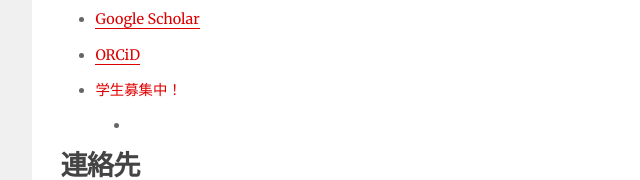
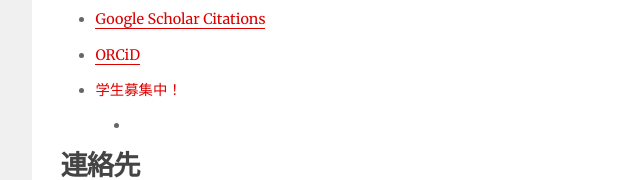
Before and after one commit to masaki-ogura/masakiogura-com, a plain HTML site: page index_j.html in a window 1280 px wide. Shown: the part 317-497 px from the top of the page, 150-790 px from the left. Drawn offline with Linux system fonts and the light colour scheme.

Commit message:
Update index_j.html

```diff
--- a/index_j.html
+++ b/index_j.html
@@ -79,7 +79,7 @@ License: Creative Commons Attribution
 				</ul>
 			</li>
 			<li><p>メールアドレス: oguram [at] is.naist.jp</p></li>
-			<li><p> <a href="https://scholar.google.com/citations?user=acKWFswAAAAJ&hl=en">Google Scholar</a></p></li>
+			<li><p> <a href="https://scholar.google.com/citations?user=acKWFswAAAAJ&hl=ja">Google Scholar Citations</a></p></li>
 			<li><p> <a href="http://orcid.org/0000-0002-3857-3942"> ORCiD</a></p></li>
 			<li><p><em style="color:#DF0101">学生募集中！</em></p>
 			<ul>
```
